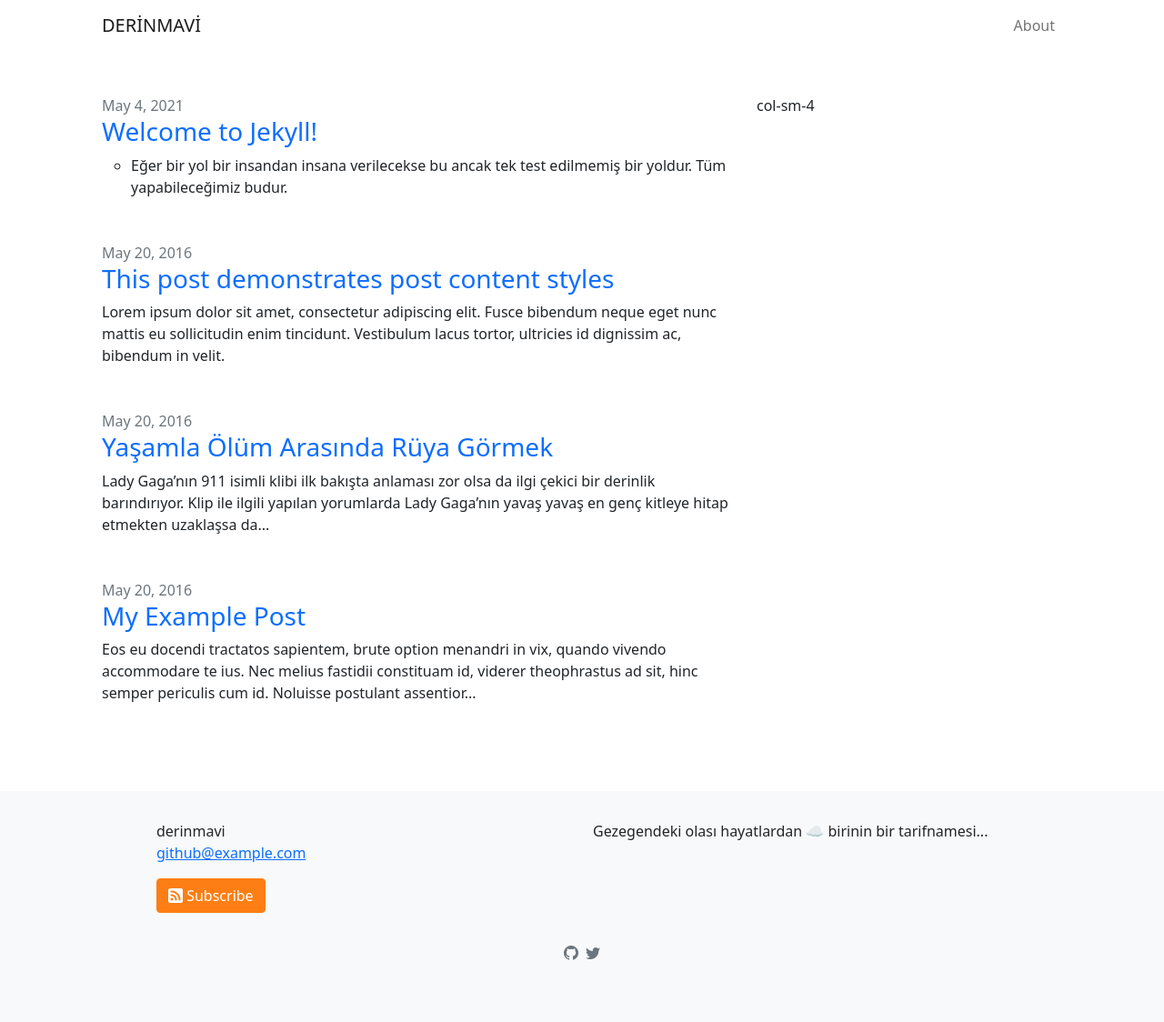
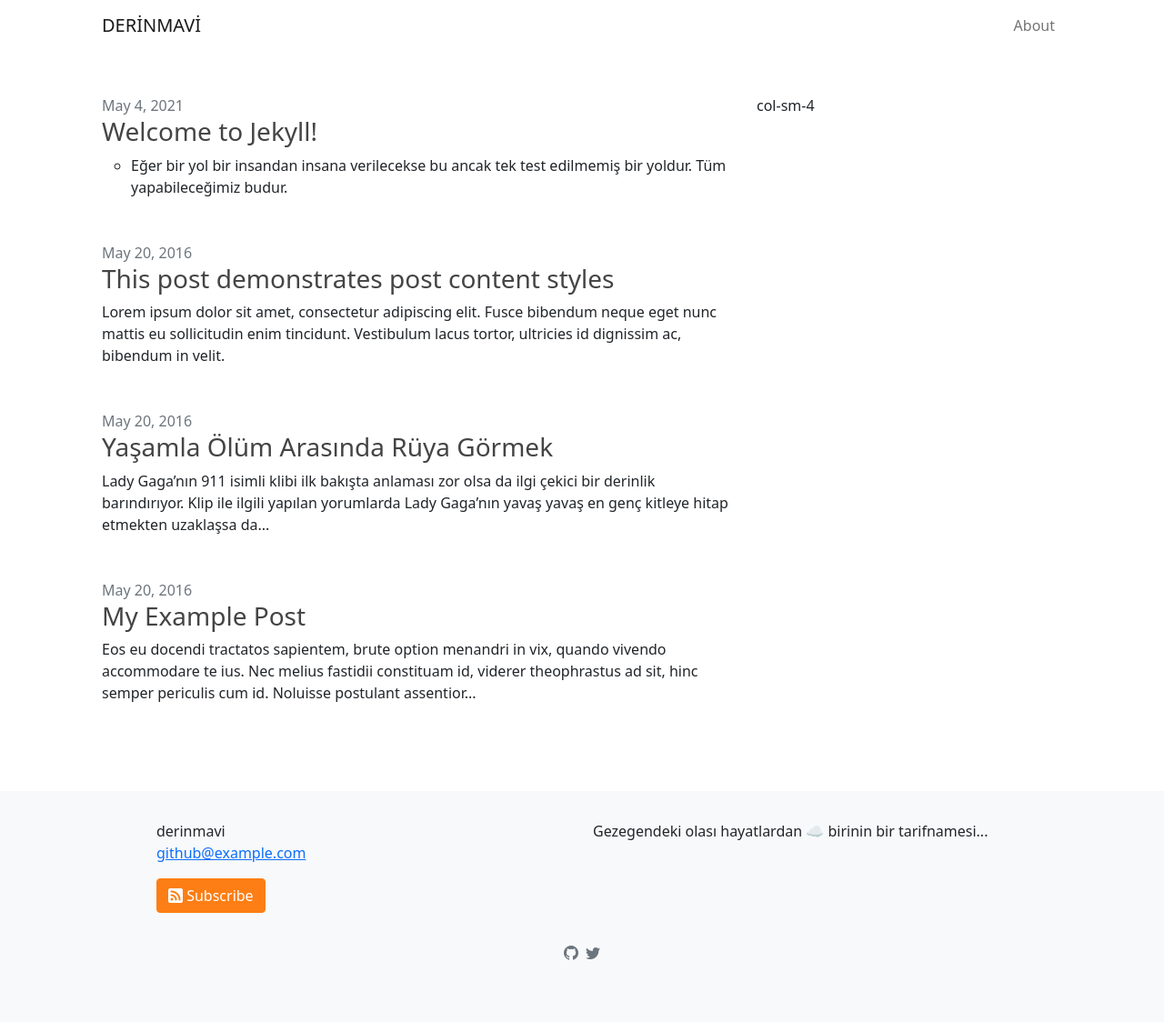
Before and after one commit to tozbulut/derinmavi.io, a Jekyll site: the page built from index.markdown, in a window 1280 px wide. Shown: the whole page at 91% size. Built offline with Jekyll 4.4.1, drawn with Linux system fonts in a browser that asks for light colours.

Commit message:
Update home.html

```diff
--- a/_layouts/home.html
+++ b/_layouts/home.html
@@ -26,7 +26,7 @@ layout: default
       <li class="mb-5">
         <span class="post-meta text-muted">{{ post.date | date: date_format }}</span>
         <h3>
-          <a class="post-link text-decoration-none" href="{{ post.url | relative_url }}">
+          <a class="post-link text-decoration-none" href="{{ post.url | relative_url }}" style="color: #444444;">
             {{ post.title | escape }}
           </a>
         </h3>
```
